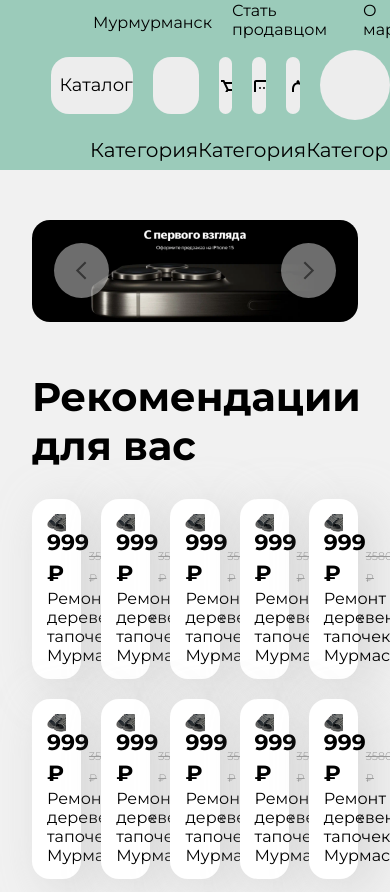
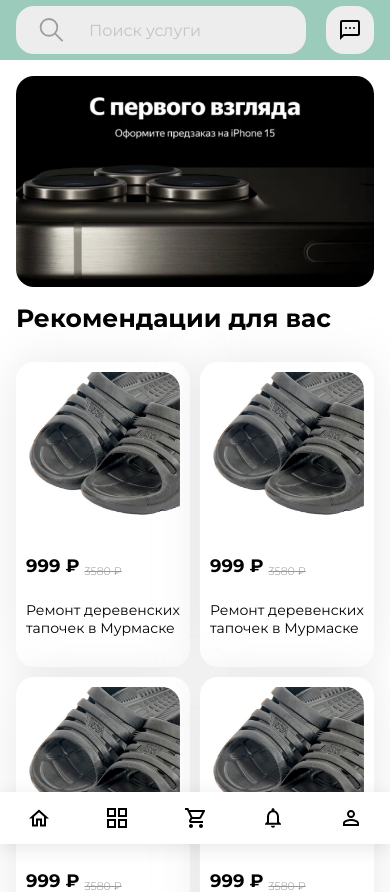
Before and after one commit to danilaabramov/Murmansk-client, a Next.js app: page / in a window 390 px wide. Shown: the top 892 px of the page. Built offline with nearby package versions, Linux system fonts and the light colour scheme.

Commit message:
mobile menu

```diff
--- a/src/app/Adverts.tsx
+++ b/src/app/Adverts.tsx
@@ -13,17 +13,31 @@ export default function Adverts() {
       max-width: 1504px;
       display: flex;
       align-items: center;
-      margin: 0 32px;
+      margin: 32px 32px;
+
+      @media (max-width: 1199px) {
+        margin: 32px 16px;
+      }
+
+      @media (max-width: 1023px) {
+        margin: 16px 16px;
+      }
     `
 
     const CarouselWrapper = styled.div`
-      margin: 50px 0;
       width: 100%;
-      aspect-ratio: 16 / 5;
       overflow: hidden;
       display: flex;
       gap: 90px;
-      border-radius: 18px
+      border-radius: 18px;
+
+      @media (min-width: 1024px) {
+        height: 370px;
+      }
+
+      @media (max-width: 1023px) {
+        aspect-ratio: 1.7;
+      }
     `
 
     const Carousel = styled.div`
@@ -52,7 +66,11 @@ export default function Adverts() {
     `
 
     const Arrow = styled.div`
-      width: 0
+      width: 0;
+
+      @media (max-width: 1023px) {
+        display: none;
+      }
     `
 
     const ArrowRight = styled.div`
--- a/src/app/Card.tsx
+++ b/src/app/Card.tsx
@@ -16,13 +16,24 @@ const CardContainer = styled.div`
   background: #fff;
   border-radius: 18px;
   padding: 15px;
-  box-shadow: 13.41523px 8.90378px 44.5189px 0 rgba(199, 199, 199, 0.60);
+  box-shadow: 0 0 44.5189px 0 rgba(199, 199, 199, .4);
+
+  @media (max-width: 1199px) {
+    width: calc((100% - 40px) / 5);
+  }
+
+  @media (max-width: 1023px) {
+    width: calc((100% - 10px) / 2);
+    font-size: 14px;
+    padding: 10px;
+  }
 `
 
 const ImageContainer = styled.div`
   width: 100%;
   aspect-ratio: 1;
-  border-radius: 18px
+  border-radius: 18px;
+  overflow: hidden;
 `
 
 const PriceContainer = styled.div`
@@ -30,12 +41,16 @@ const PriceContainer = styled.div`
   font-size: 22px;
   display: flex;
   align-items: flex-end;
-  margin-top: 25px
+  margin-top: 25px;
+  gap: 5px;
+
+  @media (max-width: 1023px) {
+    font-size: 18px;
+  }
 `
 
 const Price = styled.div`
   line-height: 31px;
-  width: 92px
 `
 
 const PrevPrice = styled.div`
--- a/src/app/Cards.tsx
+++ b/src/app/Cards.tsx
@@ -12,6 +12,15 @@ const CardsContainer = styled.div`
   gap: 20px;
   margin: 29px 32px;
   max-width: 1504px;
+  padding-bottom: 52px;
+
+  @media (max-width: 1199px) {
+    gap: 10px;
+  }
+
+  @media (max-width: 1199px) {
+    margin: 29px 16px;
+  }
 `
 
 export default function Cards() {
--- a/src/app/Header.tsx
+++ b/src/app/Header.tsx
@@ -12,12 +12,53 @@ import SvoyLogo from "@/icons/SvoyLogo";
 import Grid from "@/icons/Grid";
 import Location from "@/icons/Location";
 import Link from "next/link";
+import Home from "@/icons/Home";
+import Person from "@/icons/Person";
 
 const inter: NextFont = Montserrat({weight: '700', subsets: ['latin', 'cyrillic']})
+
+const MobileMenu = styled.div`
+  height: 52px;
+  background: #fff;
+  width: 100vw;
+  position: fixed;
+  bottom: 0;
+  display: flex;
+  justify-content: space-around;
+  box-shadow: 0 4px 20px rgba(0, 0, 0, .1);
+
+  @media (min-width: 1024px) {
+    display: none;
+  }
+`;
+
+const MobileIcon = styled.div`
+  width: calc(100% / 5);
+
+  & a {
+    width: 100%;
+    height: 52px;
+    align-items: center;
+    display: flex;
+    justify-content: center;
+    cursor: pointer;
+  }
+`;
 
 const HeaderContainer = styled.header`
   height: 170px;
   background: #9BCBBA;
+  display: flex;
+  flex-direction: column;
+  align-items: center;
+
+  @media (max-width: 1199px) {
+    height: 260px;
+  }
+
+  @media (max-width: 1023px) {
+    height: 60px;
+  }
 `;
 
 const TopHeaderContainer = styled.div`
@@ -26,20 +67,64 @@ const TopHeaderContainer = styled.div`
   align-items: center;
   justify-content: space-between;
   height: 40px;
-  padding: 0 90px;
+  max-width: 1504px;
+  width: calc(100% - 64px);
+
+  @media (max-width: 1199px) {
+    width: calc(100% - 32px);
+  }
+
+  @media (max-width: 1023px) {
+    display: none;
+  }
 `;
 
 const MiddleHeaderContainer = styled.div<{ scroll: number }>`
   display: flex;
-  gap: 20px;
   align-items: center;
-  justify-content: center;
+  justify-content: space-between;
   height: 90px;
   position: ${(props): string => (props.scroll >= 40 ? 'fixed' : '')};
-  margin-top: ${(props): string => (props.scroll >= 40 ? '-40px' : '0')};
-  width: 100vw;
   background: #9BCBBA;
   z-index: 1000;
+  width: 100%;
+  padding: 0 max(32px, calc((100% - 1504px) / 2));
+  flex-wrap: wrap;
+
+  @media (max-width: 1199px) {
+    padding: 0 max(16px, calc((100% - 1504px) / 2));
+    height: 180px;
+  }
+
+  @media (max-width: 1023px) {
+    height: 60px;
+    position: fixed;
+    gap: 20px;
+    padding: 0 max(16px, calc((100% - 1504px) / 2));
+  }
+`;
+
+const LeftHeaderContainer = styled.div`
+  display: flex;
+  align-items: center;
+  height: 90px;
+  gap: 20px;
+
+  @media (max-width: 1023px) {
+    display: none;
+  }
+`;
+
+const RightHeaderContainer = styled.div`
+  display: flex;
+  align-items: center;
+  height: 90px;
+  gap: 20px;
+
+  @media (max-width: 1023px) {
+    gap: 0;
+    height: 60px;
+  }
 `;
 
 const BottomHeaderContainer = styled.div<{ scroll: number }>`
@@ -49,7 +134,18 @@ const BottomHeaderContainer = styled.div<{ scroll: number }>`
   justify-content: space-between;
   margin-top: ${(props): string => (props.scroll >= 40 ? '90px' : '0')};
   color: rgba(0, 0, 0, ${(props): number => (20 / props.scroll)});
-  padding: 0 90px;
+  max-width: 1504px;
+  width: calc(100% - 64px);
+
+  @media (max-width: 1199px) {
+    margin-top: ${(props): string => (props.scroll >= 40 ? '180px' : '0')};
+    width: calc(100% - 32px);
+  }
+
+  @media (max-width: 1023px) {
+    margin-top: ${(props): string => (props.scroll >= 40 ? '90px' : '0')};
+    display: none;
+  }
 `;
 
 const Logo = styled.div`
@@ -67,18 +163,32 @@ const Catalog = styled.div`
   justify-content: center;
   gap: 8px;
   font-size: 18px;
-
 `
 
 const Search = styled.div`
   height: 57px;
-  width: calc(100vw - 820px);
+  width: calc(100% - 650px);
   background: #EDEDED;
   border-radius: 18px;
   display: flex;
   align-items: center;
   padding: 0 23px;
-  gap: 26px
+  gap: 26px;
+  flex-grow: 1;
+  position: relative;
+  margin: 0 20px;
+
+  @media (max-width: 1199px) {
+    width: 100%;
+    order: 1;
+    margin: 0;
+  }
+
+  @media (max-width: 1023px) {
+    order: 0;
+    width: calc(100% - 230px);
+    height: 48px;
+  }
 `
 
 const InputSearch = styled.input`
@@ -94,6 +204,16 @@ const Icon = styled.div`
   justify-content: center;
   align-items: center;
   cursor: pointer;
+
+  @media (max-width: 1023px) {
+    display: none;
+
+    &:nth-child(2) {
+      display: flex;
+      width: 48px;
+      height: 48px;
+    }
+  }
 `
 
 const Avatar = styled.div`
@@ -102,6 +222,10 @@ const Avatar = styled.div`
   background: #EDEDED;
   border-radius: 100%;
   cursor: pointer;
+
+  @media (max-width: 1023px) {
+    display: none;
+  }
 `
 
 const LinksTop = styled.div`
@@ -137,7 +261,6 @@ export default function Header() {
     })
 
     return (
-
         <HeaderContainer>
             <TopHeaderContainer>
                 <LocationContainer><Location/>Мурмурманск</LocationContainer>
@@ -149,18 +272,22 @@ export default function Header() {
                 </LinksTop>
             </TopHeaderContainer>
             <MiddleHeaderContainer scroll={scroll}>
+                <LeftHeaderContainer>
                     <Link href='/'>
                         <Logo className={inter.className}><SvoyLogo/></Logo>
                     </Link>
                     <Catalog><Grid/>Каталог</Catalog>
+                </LeftHeaderContainer>
                 <Search>
                     <Magnifier/>
                     <InputSearch placeholder='Поиск услуги'/>
                 </Search>
+                <RightHeaderContainer>
                     <Icon><Cart/></Icon>
                     <Icon><Chat/></Icon>
                     <Icon><Notifications/></Icon>
                     <Link href='/cabinet'><Avatar/></Link>
+                </RightHeaderContainer>
             </MiddleHeaderContainer>
             <BottomHeaderContainer scroll={scroll}>
                 <LinkBottom>Категория</LinkBottom>
@@ -170,6 +297,14 @@ export default function Header() {
                 <LinkBottom>Категория</LinkBottom>
                 <LinkBottom>Категория</LinkBottom>
             </BottomHeaderContainer>
+
+            <MobileMenu>
+                <MobileIcon><Link href='/'><Home/></Link></MobileIcon>
+                <MobileIcon><Link href='/'><Grid/></Link></MobileIcon>
+                <MobileIcon><Link href='/'><Cart/></Link></MobileIcon>
+                <MobileIcon><Link href='/'><Notifications/></Link></MobileIcon>
+               <MobileIcon><Link href='/cabinet' ><Person/></Link></MobileIcon>
+            </MobileMenu>
         </HeaderContainer>
     )
 }
--- a/src/app/page.tsx
+++ b/src/app/page.tsx
@@ -9,7 +9,6 @@ import {Montserrat} from "next/font/google";
 const inter: NextFont = Montserrat({weight: '700', subsets: ['latin', 'cyrillic']})
 
 const HomeContainer = styled.div`
-  background: #F1F1F1;
   display: flex;
   align-items: center;
   flex-direction: column;
@@ -19,6 +18,18 @@ const H1 = styled.h1`
   font-size: 40px;
   max-width: 1504px;
   width: calc(100% - 64px);
+
+  @media (max-width: 1199px) {
+    width: calc(100% - 32px);
+  }
+
+  @media (max-width: 1023px) {
+    font-size: 30px;
+  }
+
+  @media (max-width: 767px) {
+    font-size: 25px;
+  }
 `
 
 export default function Home() {
--- a/src/app/product/[id]/page.tsx
+++ b/src/app/product/[id]/page.tsx
@@ -27,7 +27,7 @@ const StoreContainer = styled.div`
     border-radius: 18px;
     padding: 15px;
     box-shadow: 13.41523px 8.90378px 44.5189px 0 rgba(199, 199, 199, 0.6);
-    margin: 0px 0px 3vw 0px;
+    margin: 0 0 3vw 0;
 `;
 
 const ImageContainer = styled.div`
--- /dev/null
+++ b/src/icons/Home.jsx
@@ -0,0 +1,10 @@
+import * as React from "react"
+const SvgComponent = () => (
+    <svg xmlns="http://www.w3.org/2000/svg" width={24} height={24} fill="none">
+        <path
+            fill="#000"
+            d="m12 6.19 5 4.5v7.81h-2v-6H9v6H7v-7.81l5-4.5Zm0-2.69-10 9h3v8h6v-6h2v6h6v-8h3l-10-9Z"
+        />
+    </svg>
+)
+export default SvgComponent
--- /dev/null
+++ b/src/icons/Person.jsx
@@ -0,0 +1,10 @@
+import * as React from "react"
+const SvgComponent = () => (
+    <svg xmlns="http://www.w3.org/2000/svg" width={24} height={24} fill="none">
+        <path
+            fill="#000"
+            d="M12 5.9a2.1 2.1 0 1 1 0 4.2 2.1 2.1 0 0 1 0-4.2Zm0 9c2.97 0 6.1 1.46 6.1 2.1v1.1H5.9V17c0-.64 3.13-2.1 6.1-2.1ZM12 4C9.79 4 8 5.79 8 8s1.79 4 4 4 4-1.79 4-4-1.79-4-4-4Zm0 9c-2.67 0-8 1.34-8 4v3h16v-3c0-2.66-5.33-4-8-4Z"
+        />
+    </svg>
+)
+export default SvgComponent
```
Also changed, not shown: src/app/cabinet/layout.tsx (added, +15 -0 lines). Lines whose indentation alone changed are shown as unchanged.
